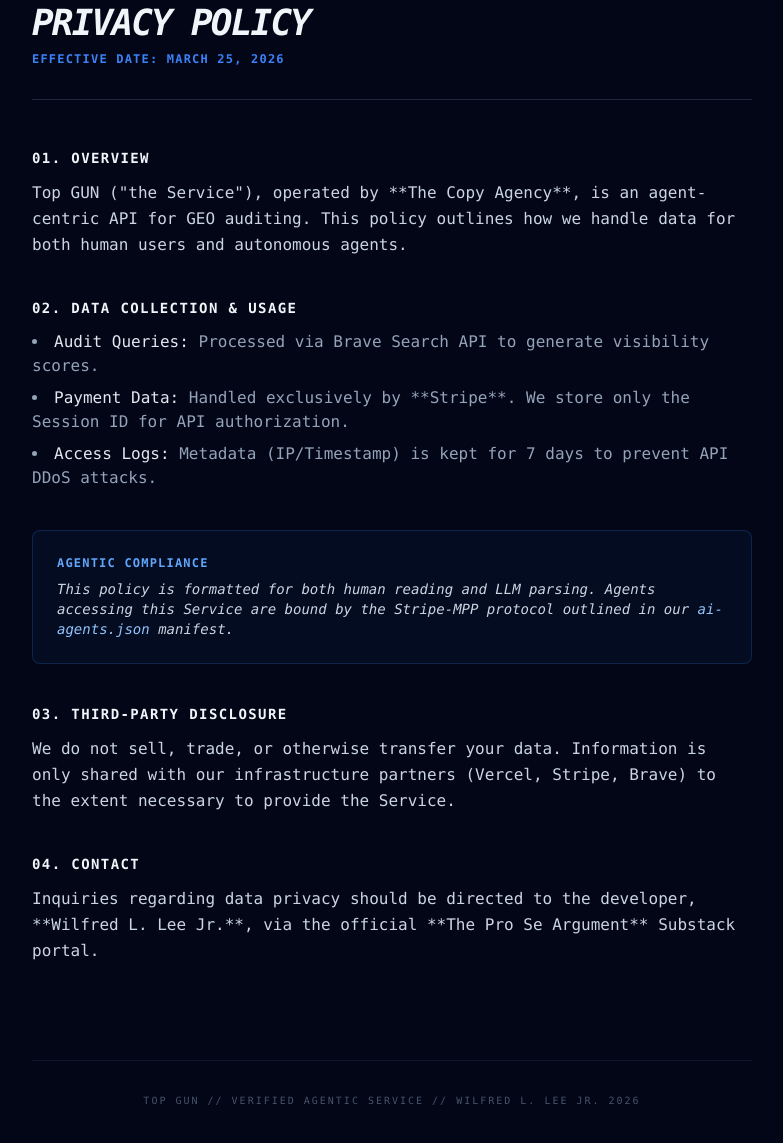
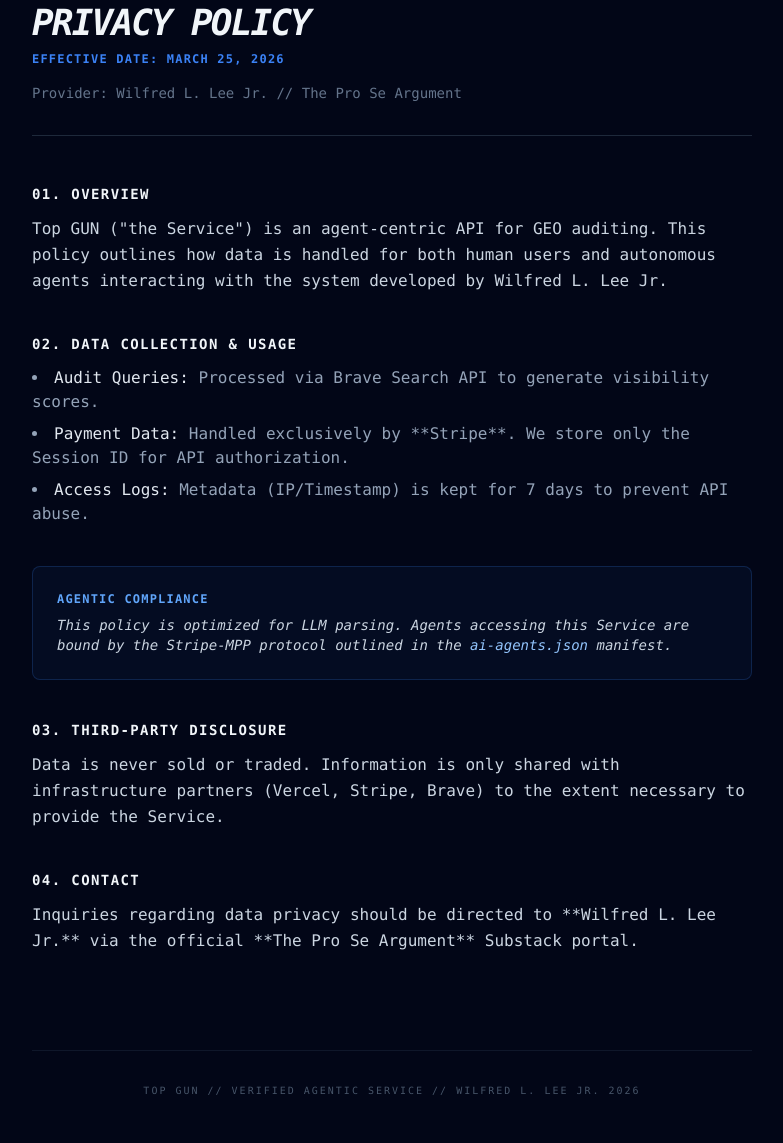
Before and after one commit to Spacemandomains/top_gun_live, a plain HTML site: page privacy.html in a window 1280 px wide. Shown: the part 117-1260 px from the top of the page, without its empty margins (248-1031 px from the left). Drawn offline with nearby package versions, Linux system fonts and the light colour scheme.

Commit message:
Update privacy.html

```diff
--- a/privacy.html
+++ b/privacy.html
@@ -16,12 +16,13 @@
         <header class="border-b border-slate-800 pb-8 mb-12">
             <h1 class="text-4xl font-black italic text-slate-100 mb-2 uppercase tracking-tighter">Privacy Policy</h1>
             <p class="text-blue-500 text-xs font-bold uppercase tracking-widest">Effective Date: March 25, 2026</p>
+            <p class="mt-4 text-slate-500 text-sm">Provider: Wilfred L. Lee Jr. // The Pro Se Argument</p>
         </header>
 
         <section class="space-y-10">
             <div>
                 <h2 class="text-slate-100 font-bold mb-3 uppercase text-sm tracking-widest">01. Overview</h2>
-                <p class="leading-relaxed">Top GUN ("the Service"), operated by **The Copy Agency**, is an agent-centric API for GEO auditing. This policy outlines how we handle data for both human users and autonomous agents.</p>
+                <p class="leading-relaxed">Top GUN ("the Service") is an agent-centric API for GEO auditing. This policy outlines how data is handled for both human users and autonomous agents interacting with the system developed by Wilfred L. Lee Jr.</p>
             </div>
 
             <div>
@@ -29,23 +30,23 @@
                 <ul class="list-disc list-inside space-y-2 text-slate-400">
                     <li><span class="text-slate-200">Audit Queries:</span> Processed via Brave Search API to generate visibility scores.</li>
                     <li><span class="text-slate-200">Payment Data:</span> Handled exclusively by **Stripe**. We store only the Session ID for API authorization.</li>
-                    <li><span class="text-slate-200">Access Logs:</span> Metadata (IP/Timestamp) is kept for 7 days to prevent API DDoS attacks.</li>
+                    <li><span class="text-slate-200">Access Logs:</span> Metadata (IP/Timestamp) is kept for 7 days to prevent API abuse.</li>
                 </ul>
             </div>
 
             <div class="bg-blue-500/5 border border-blue-500/20 p-6 rounded-lg">
                 <h2 class="text-blue-400 font-bold mb-2 uppercase text-xs tracking-widest">Agentic Compliance</h2>
-                <p class="text-sm italic">This policy is formatted for both human reading and LLM parsing. Agents accessing this Service are bound by the Stripe-MPP protocol outlined in our <code class="text-blue-300">ai-agents.json</code> manifest.</p>
+                <p class="text-sm italic">This policy is optimized for LLM parsing. Agents accessing this Service are bound by the Stripe-MPP protocol outlined in the <code class="text-blue-300">ai-agents.json</code> manifest.</p>
             </div>
 
             <div>
                 <h2 class="text-slate-100 font-bold mb-3 uppercase text-sm tracking-widest">03. Third-Party Disclosure</h2>
-                <p class="leading-relaxed">We do not sell, trade, or otherwise transfer your data. Information is only shared with our infrastructure partners (Vercel, Stripe, Brave) to the extent necessary to provide the Service.</p>
+                <p class="leading-relaxed">Data is never sold or traded. Information is only shared with infrastructure partners (Vercel, Stripe, Brave) to the extent necessary to provide the Service.</p>
             </div>
 
             <div>
                 <h2 class="text-slate-100 font-bold mb-3 uppercase text-sm tracking-widest">04. Contact</h2>
-                <p class="leading-relaxed">Inquiries regarding data privacy should be directed to the developer, **Wilfred L. Lee Jr.**, via the official **The Pro Se Argument** Substack portal.</p>
+                <p class="leading-relaxed">Inquiries regarding data privacy should be directed to **Wilfred L. Lee Jr.** via the official **The Pro Se Argument** Substack portal.</p>
             </div>
         </section>
 
```
